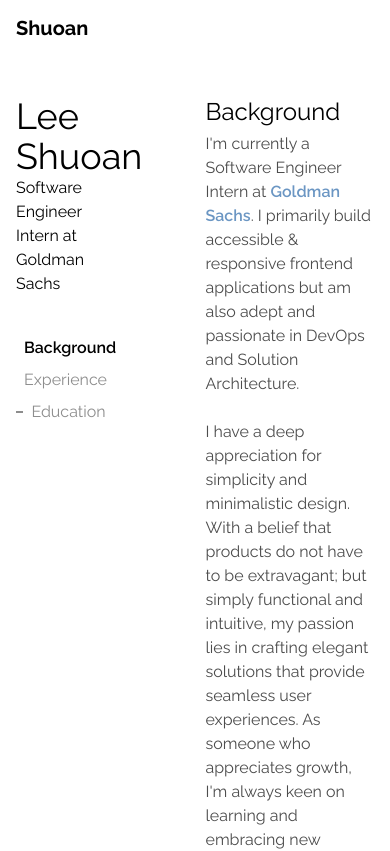
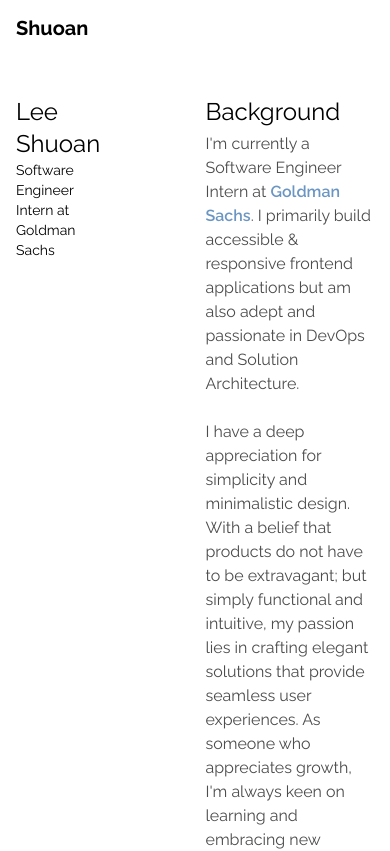
Before and after one commit to leeshuoan/shuoan-site, a Next.js app: page /about in a window 390 px wide. Shown: the top 851 px of the page. Built offline with nearby package versions, Linux system fonts and the light colour scheme.

Commit message:
text-md is text-base instead??? xs, sm, base, lg, xl, 2xl... seems weird to me

```diff
--- a/pages/about.tsx
+++ b/pages/about.tsx
@@ -77,13 +77,13 @@ const About = (): JSX.Element => {
       >
         <div className="col-span-3">
           <div className="sticky top-24">
-            <div className="text-4xl dark:text-white">Lee Shuoan</div>
-            <div className="text-md dark:text-white">
+            <div className="text-2xl md:text-4xl dark:text-white">Lee Shuoan</div>
+            <div className="text-sm md:text-base dark:text-white">
               Software Engineer Intern at Goldman Sachs
             </div>
           </div>
 
-          <div className="mt-10 sticky top-60">
+          <div className="hidden md:block mt-10 sticky top-60">
             <div
               onClick={() => scrollToSection("background")}
               className={`flex items-center cursor-pointer mb-2 ${currentSection === "background"
@@ -97,7 +97,7 @@ const About = (): JSX.Element => {
                   : "w-6 bg-[#8D8D8D]"
                   } mr-2 transition-all duration-300`}
               ></div>
-              <div className="text-md">Background</div>
+              <div className="text-base">Background</div>
             </div>
             <div
               onClick={() => scrollToSection("experience")}
@@ -112,7 +112,7 @@ const About = (): JSX.Element => {
                   : "w-6 bg-[#8D8D8D]"
                   } mr-2 transition-all duration-300`}
               ></div>
-              <div className="text-md">Experience</div>
+              <div className="text-base">Experience</div>
             </div>
             <div
               onClick={() => scrollToSection("education")}
@@ -127,7 +127,7 @@ const About = (): JSX.Element => {
                   : "w-6 bg-[#8D8D8D]"
                   } mr-2 transition-all duration-300`}
               ></div>
-              <div className="text-md">Education</div>
+              <div className="text-base">Education</div>
             </div>
           </div>
         </div>
@@ -139,7 +139,7 @@ const About = (): JSX.Element => {
           >
             Background
           </div>
-          <div className="text-md text-[#4C4C4C] dark:text-[#8D8D8D] pl-5">
+          <div className="text-base text-[#4C4C4C] dark:text-[#8D8D8D] pl-5">
             I&#39;m currently a Software Engineer Intern at{" "}
             <span className="text-[#6B96C3] font-semibold">Goldman Sachs</span>.
             I primarily build accessible & responsive frontend applications but
--- a/pages/blog.tsx
+++ b/pages/blog.tsx
@@ -34,7 +34,7 @@ const blog = () => {
           </div>
         </a>
 
-        <p className="text-md text-center text-[#4C4C4C] dark:text-[#8D8D8D] mt-10 mb-20">I&#39;m working on writing more, hopefully :&#34;&#34;&#34;</p>
+        <p className="text-base text-center text-[#4C4C4C] dark:text-[#8D8D8D] mt-10 mb-20">I&#39;m working on writing more, hopefully :&#34;&#34;&#34;</p>
       </div>
     </>
   )
--- a/pages/index.tsx
+++ b/pages/index.tsx
@@ -17,7 +17,7 @@ export default function Home() {
               <br />
               Cloud & DevOps Enthusiast
             </p>
-            <p className="text-sm md:text-md text-[#4C4C4C] dark:text-[#8D8D8D]">
+            <p className="text-sm md:text-base text-[#4C4C4C] dark:text-[#8D8D8D]">
               I design and build anything from frontend user interfaces to
               technical infrastructures
               <br />
@@ -26,7 +26,7 @@ export default function Home() {
                 Goldman Sachs
               </span>
             </p>
-            <div className="mt-7 text-sm md:text-md">
+            <div className="mt-7 text-sm md:text-base">
               <Link
                 href="/about"
                 className="relative px-2 p-1 text-[#4C4C4C] dark:text-[#8D8D8D] dark:hover:text-black font-semibold group transition-all duration-300 ease-in-out border border-[#4C4C4C] hover:text-white "
--- a/pages/projects.tsx
+++ b/pages/projects.tsx
@@ -19,7 +19,7 @@ const projects = () => {
         <CorporatePassApplication />
 
       </div >
-      <p className="text-md text-center text-[#4C4C4C] dark:text-[#8D8D8D] mb-20">View more projects at my <a href="https://github.com/leeshuoan" target='_blank' className="font-semibold hover:text-[#4DBBAC] dark:hover:text-[#4DBBAC]">Github</a>!</p>
+      <p className="text-base text-center text-[#4C4C4C] dark:text-[#8D8D8D] mb-20">View more projects at my <a href="https://github.com/leeshuoan" target='_blank' className="font-semibold hover:text-[#4DBBAC] dark:hover:text-[#4DBBAC]">Github</a>!</p>
     </>
   );
 };
```
Also changed, not shown: 1 other file (tests, documents, lock files or other folders).
